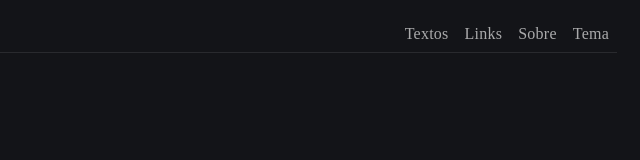
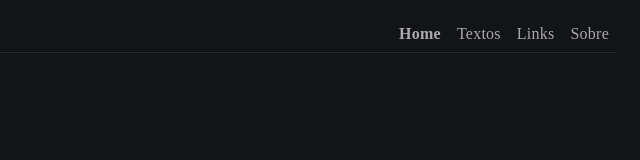
Before and after one commit to MarcosAoE/anotacoes-de-matematica, a plain HTML site: page index.html in a window 1280 px wide. Shown: the full height of the page, 468-1108 px from the left. Drawn offline with Linux system fonts and the light colour scheme.

Commit message:
Update index.html

```diff
--- a/index.html
+++ b/index.html
@@ -49,7 +49,9 @@
         list-style-type: none;
       }
       .active{
-        color: #eaeaea;"
+        color: #eaeaea;
+        opacity: 1;
+        font-weight: 600;
       }
       .logo > svg{
         opacity: 0.7;
@@ -65,10 +67,10 @@
 <path d="M3 9l9-7 9 7v11a2 2 0 0 1-2 2H5a2 2 0 0 1-2-2z"></path>
 <polyline points="9 22 9 12 15 12 15 22"></polyline>
 </svg></a></li>
-          <li class="active"><a>Textos</a></li>
+          <li class="active"><a>Home</a></li>
+          <li><a>Textos</a></li>
           <li><a>Links</a></li>
           <li><a>Sobre</a></li>
-          <li><a>Tema</a></li>
         </ul>
       </header>
       <main></main>
```
